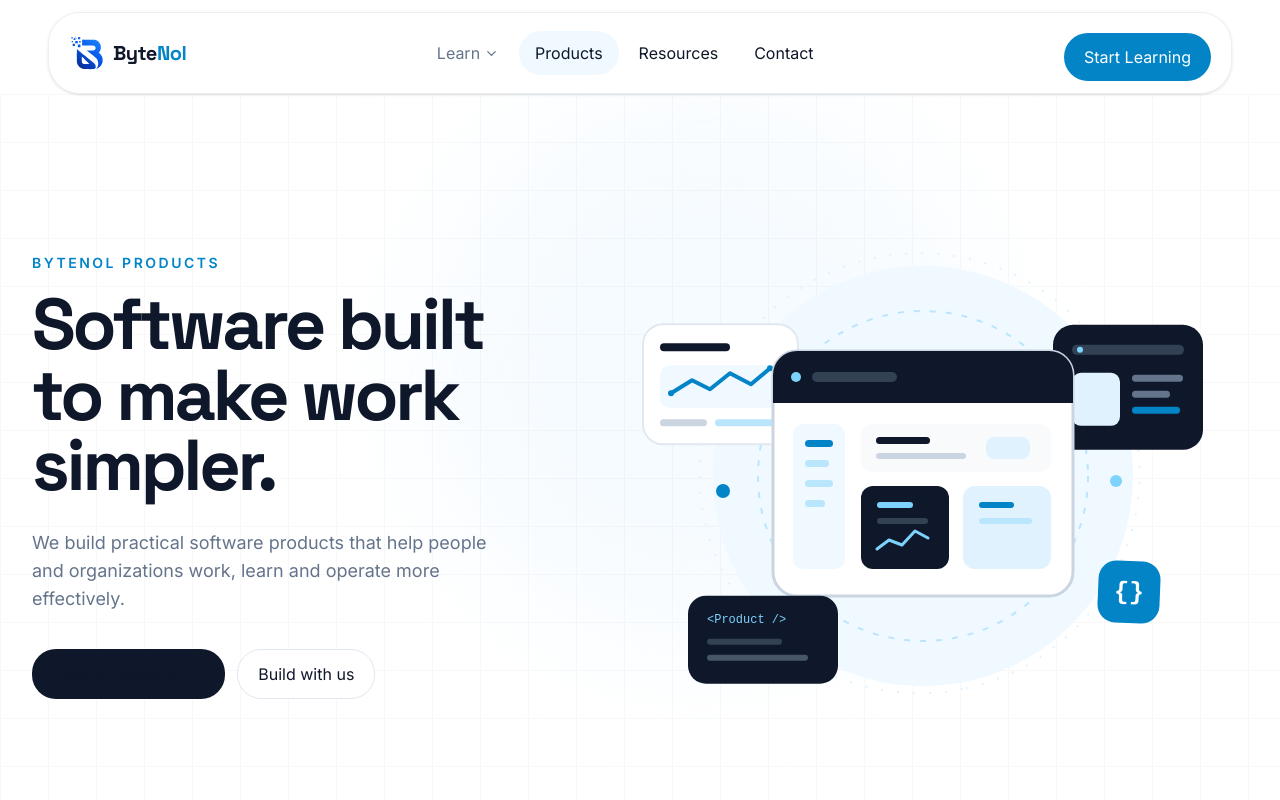
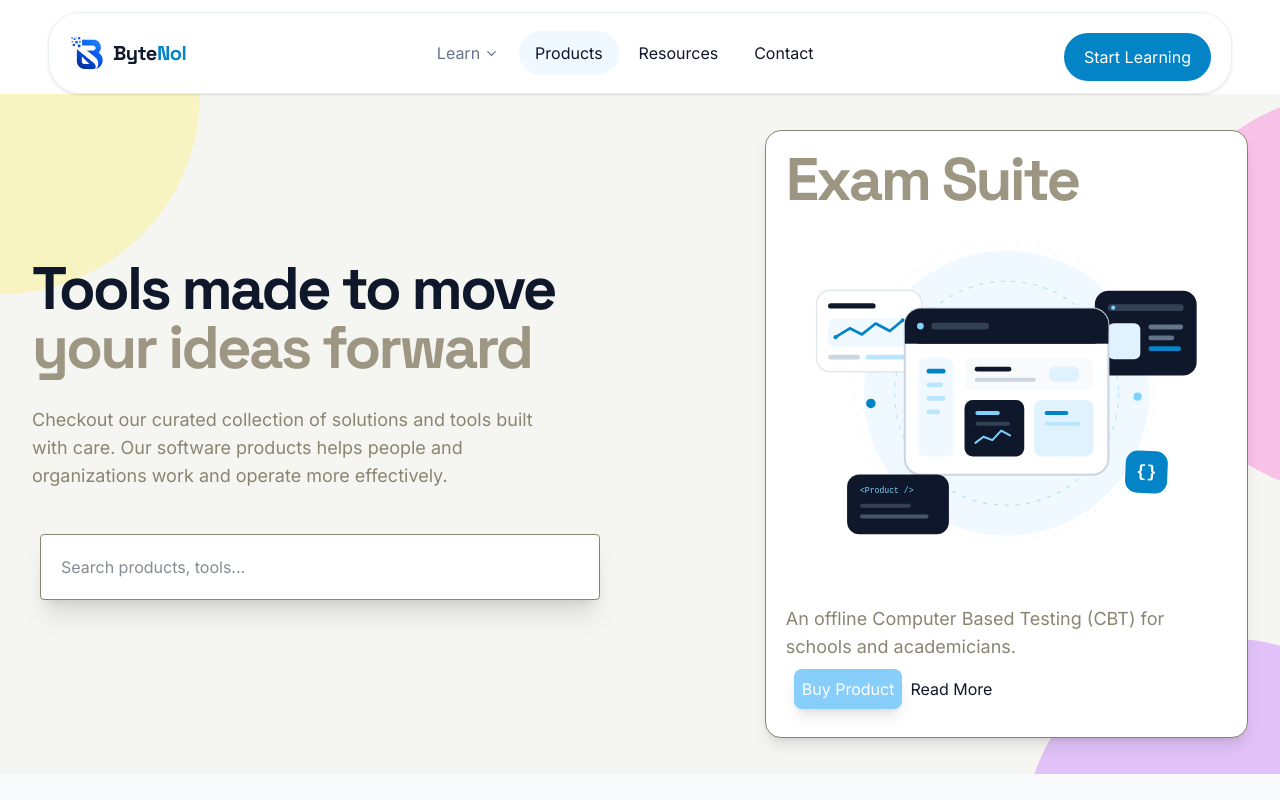
Before and after one commit to bytenol/ByteNol, a React (Vite) app in the folder frontend/: page /products in a window 1280 px wide. Shown: the top 800 px of the page. Built offline with nearby package versions, Linux system fonts and the light colour scheme.

Commit message:
refix product hero

```diff
--- a/frontend/src/pages/ProductsPage/ProductsPage.tsx
+++ b/frontend/src/pages/ProductsPage/ProductsPage.tsx
@@ -12,9 +12,10 @@ function ProductsPage() {
 	return (
 		<>
 			<SEO
-				title="Software Products | ByteNol"
+				title="Products | ByteNol"
 				description="Explore software products built by ByteNol to help schools, businesses and individuals solve real-world problems with technology."
 			/>
+
 			<ProductsHero />
 
 			<ProductCategories />
--- a/frontend/src/pages/ProductsPage/components/ProductsHero.tsx
+++ b/frontend/src/pages/ProductsPage/components/ProductsHero.tsx
@@ -7,55 +7,36 @@ import ProductsHeroIllustration from "./ProductsHeroIllustration";
 
 function ProductsHero() {
 	return (
-    <section className="relative overflow-hidden bg-white">
-      <div className="pointer-events-none absolute inset-0">
-        <div className="absolute left-1/3 top-0 h-[550px] w-[550px] rounded-full bg-primary-light/60 blur-3xl" />
+		<section className="relative overflow-hidden bg-[#f5f5f2]">
+			<div className="absolute -left-50 -top-50 rounded-full w-100 h-100 bg-[#f7f4c1]"></div>
+			<div className="absolute left-80/100 top-80/100 rounded-full w-100 h-100 bg-[#e1c1f7]"></div>
+			<div className="absolute left-90/100 top-0 rounded-full w-100 h-100 bg-[#f7c1e8]"></div>
 
-        <div
-          className="absolute inset-0 opacity-[0.025]"
-          style={{
-            backgroundImage:
-              "linear-gradient(#0f172a 1px, transparent 1px), linear-gradient(90deg, #0f172a 1px, transparent 1px)",
-            backgroundSize: "48px 48px",
-          }}
-        />
-      </div>
-
-      <Container className="relative grid min-h-[680px] items-center gap-12 py-20 lg:grid-cols-[0.8fr_1.2fr] lg:py-28">
+			<Container className="relative grid min-h-[680px] items-center gap-2 lg:grid-cols-[1.2fr_0.8fr]">
 				<motion.div
 					initial={{ opacity: 0, y: 24 }}
 					animate={{ opacity: 1, y: 0 }}
 					transition={{ duration: 0.6 }}
 					className="max-w-xl"
 				>
-          <p className="mb-4 text-sm font-semibold uppercase tracking-[0.18em] text-primary-dark">
-            ByteNol Products
-          </p>
-
-          <h1 className="font-heading text-5xl font-bold leading-[0.98] tracking-[-0.045em] text-dark sm:text-6xl lg:text-7xl">
-            Software built to make work simpler.
+					<h1 className="font-heading text-5xl font-bold leading-[0.98] tracking-[-0.045em] text-dark sm:text-6xl lg:text-6xl">
+						Tools made to move
 					</h1>
 
-          <p className="mt-7 max-w-lg text-base leading-7 text-muted sm:text-lg">
-            We build practical software products that help people and
-            organizations work, learn and operate more effectively.
+					<h1 className="font-heading text-5xl font-bold leading-[0.98] tracking-[-0.045em] text-[#9c9683] sm:text-6xl lg:text-6xl">
+						your ideas forward
+					</h1>
+
+					<p className="mt-7 max-w-lg text-base leading-7 text-[#8a8471] sm:text-lg">
+						Checkout our curated collection of solutions and tools built with care.
+						Our software products helps people and organizations work and operate more effectively.
 					</p>
 
 					<div className="mt-9 flex flex-wrap gap-3">
-            <Link
-              to="#products"
-              className="inline-flex items-center gap-2 rounded-xl bg-dark px-5 py-3 text-sm font-semibold text-white transition-colors hover:bg-dark-soft"
-            >
-              Explore products
-              <ArrowRight size={17} />
-            </Link>
-
-            <Link
-              to="/contact"
-              className="inline-flex items-center gap-2 rounded-xl border border-border bg-white px-5 py-3 text-sm font-semibold text-dark transition-colors hover:border-primary-dark hover:text-primary-dark"
-            >
-              Build with us
-            </Link>
+						<input
+							className="rounded p-5 m-2 border border-[#8a8471] outline-[#8a8471] w-full bg-white shadow shadow-xl"
+							placeholder="Search products, tools..."
+						 />
 					</div>
 				</motion.div>
 
@@ -63,13 +44,38 @@ function ProductsHero() {
 					initial={{ opacity: 0, scale: 0.94 }}
 					animate={{ opacity: 1, scale: 1 }}
 					transition={{ duration: 0.7, delay: 0.15 }}
-          className="flex justify-center lg:justify-end"
+					className="flex justify-center lg:justify-end bg-white border border-[#8a8471] rounded-lg shadow shadow-lg"
 				>
+					<div className="grid-row w-full p-5">
+						<h1 className="font-heading text-5xl font-bold leading-[0.98] tracking-[-0.045em] text-[#9c9683] sm:text-6xl lg:text-6xl">
+							Exam Suite
+						</h1>
 						<ProductsHeroIllustration />
+						<h1 className="mt-7 max-w-lg text-base leading-7 text-[#8a8471] sm:text-lg">
+							An offline Computer Based Testing (CBT) for schools and academicians.
+						</h1>
+						<div>
+							<button className="m-2 p-2 bg-primary text-white rounded-sm shadow shadow-lg">
+								Buy Product
+							</button>
+							<button className="text-secondary">Read More</button>
+						</div>
+
+					</div>
 				</motion.div>
 			</Container>
 		</section>
 	);
 }
 
+
+const ProductArtWork = () => {
+	return(
+		<div className="bg-red-900 w-100 h-100">
+
+		</div>
+	)
+}
+
+
 export default ProductsHero;
```
Also changed, not shown: frontend/public/images/products/examsuite-icon-1024.png (added), frontend/public/images/products/examsuite-wordmark.png (added), frontend/src/components/common/Container.tsx (indentation only). Lines whose indentation alone changed are shown as unchanged.
